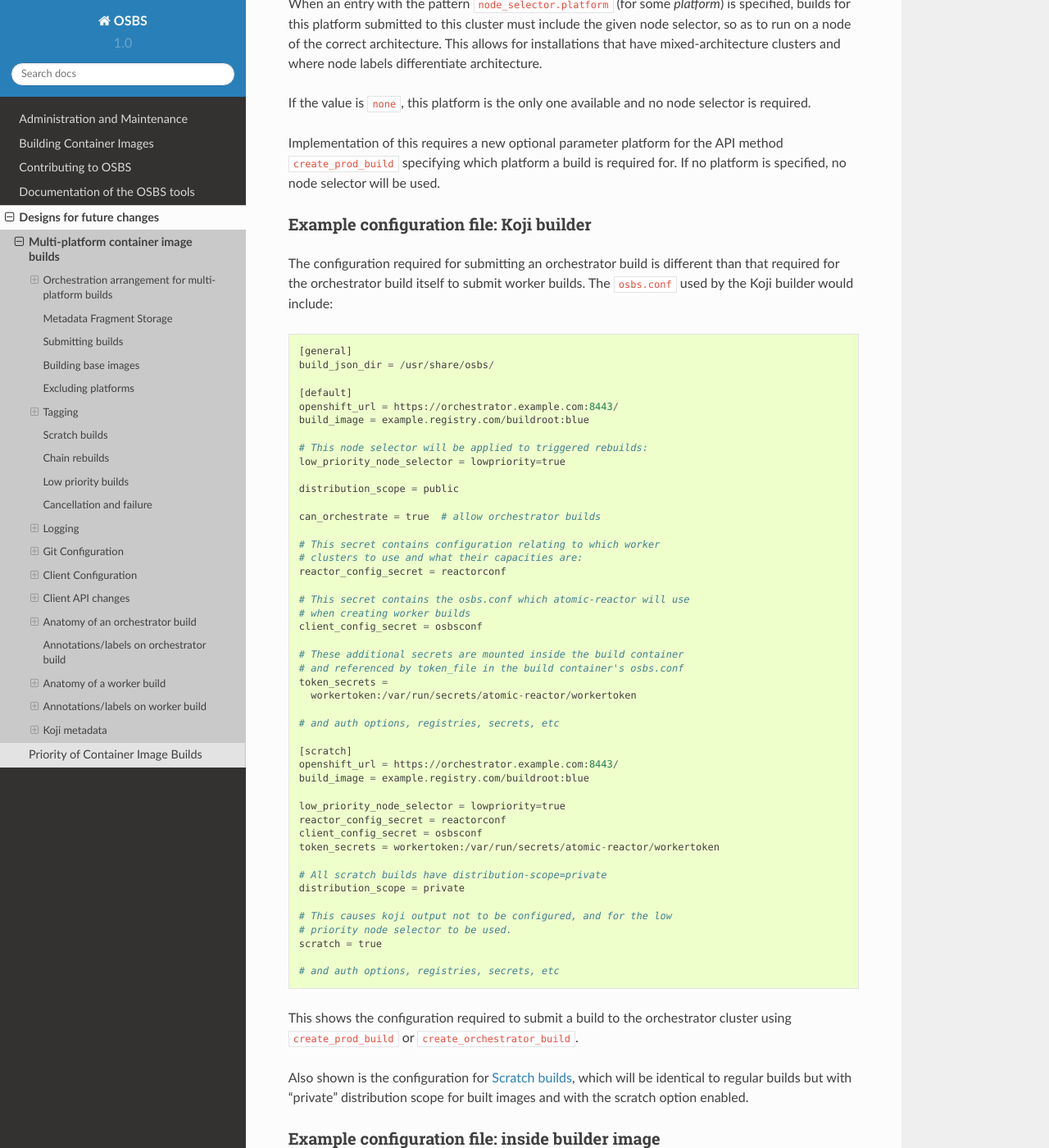
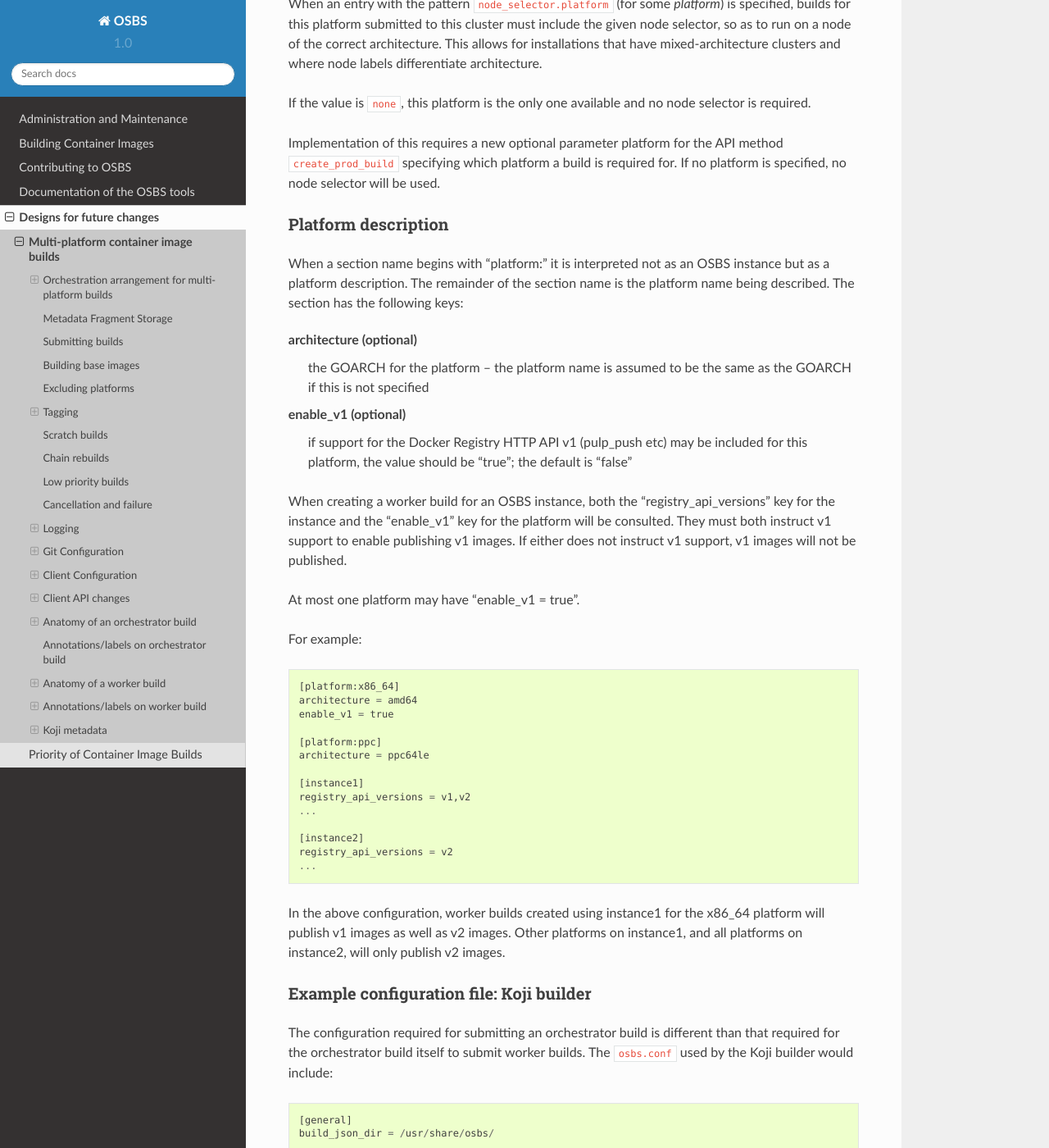
Before and after one commit to containerbuildsystem/osbs-docs, a Sphinx documentation site: the page built from docs/multiarch.rst, in a window 1280 px wide and 1400 px high, scrolled down 9009 px. Shown: the whole window at 82% size. Built offline with Sphinx 7.4.7 and the Read the Docs theme 2.0.0, drawn with Linux system fonts in a browser that asks for light colours; some of the changed text lies outside the part shown.

Commit message:
Describe new platform:... sections
These sections perform two functions:

* set the GOARCH architecture name for each platform, if different from
  the platform name

* allow publishing v1 images on a per-platform basis

Signed-off-by: Tim Waugh <twaugh@redhat.com>

```diff
--- a/docs/multiarch.rst
+++ b/docs/multiarch.rst
@@ -503,7 +503,8 @@ Client Configuration
 --------------------
 
 The osbs-client configuration file format will be augmented with
-instance-specific field ``node_selector``.
+instance-specific field ``node_selector``, and new sections for
+describing platforms.
 
 Node selector
 ~~~~~~~~~~~~~
@@ -523,6 +524,53 @@ the API method ``create_prod_build`` specifying which platform a build
 is required for. If no platform is specified, no node selector will be
 used.
 
+Platform description
+~~~~~~~~~~~~~~~~~~~~
+
+When a section name begins with "platform:" it is interpreted not as
+an OSBS instance but as a platform description. The remainder of the
+section name is the platform name being described. The section has the
+following keys:
+
+architecture (optional)
+  the GOARCH for the platform -- the platform name is assumed to be
+  the same as the GOARCH if this is not specified
+
+enable_v1 (optional)
+  if support for the Docker Registry HTTP API v1 (pulp_push etc)
+  may be included for this platform, the value should be "true"; the
+  default is "false"
+
+When creating a worker build for an OSBS instance, both the
+"registry_api_versions" key for the instance and the "enable_v1" key
+for the platform will be consulted. They must both instruct v1 support
+to enable publishing v1 images. If either does not instruct v1 support,
+v1 images will not be published.
+
+At most one platform may have "enable_v1 = true".
+
+For example::
+
+  [platform:x86_64]
+  architecture = amd64
+  enable_v1 = true
+
+  [platform:ppc]
+  architecture = ppc64le
+
+  [instance1]
+  registry_api_versions = v1,v2
+  ...
+
+  [instance2]
+  registry_api_versions = v2
+  ...
+
+In the above configuration, worker builds created using instance1 for
+the x86_64 platform will publish v1 images as well as v2 images. Other
+platforms on instance1, and all platforms on instance2, will only
+publish v2 images.
+
 Example configuration file: Koji builder
 ~~~~~~~~~~~~~~~~~~~~~~~~~~~~~~~~~~~~~~~~
 
@@ -596,7 +644,12 @@ cluster, and which is contained in the Kubernetes secret named by
   [general]
   build_json_dir = /usr/share/osbs/
 
+  [platform:x86_64]
+  architecture = amd64
+  enable_v1 = true
+
   [prod-mixed]
+  registry_api_versions = v1,v2
   openshift_url = https://worker01.example.com:8443/
   node_selector.x86_64 = beta.kubernetes.io/arch=amd64
   node_selector.ppc64le = beta.kubernetes.io/arch=ppc64le
@@ -618,6 +671,7 @@ cluster, and which is contained in the Kubernetes secret named by
   # and auth options, registries, secrets, etc
 
   [prod-osd]
+  registry_api_versions = v1,v2
   openshift_url = https://api.prod-example.openshift.com/
   node_selector.x86_64 = none
   use_auth = true
@@ -630,6 +684,10 @@ In this configuration file there are two worker clusters, one which
 builds for both x86_64 and ppc64le platforms using nodes with specific
 labels (prod-mixed), and another which only accepts x86_64 builds
 (prod-osd).
+
+Note that although "registry_api_versions" lists v1, ppc64le builds
+will not publish v1 images as there is no "platform:ppc64le" section
+containing "enable_v1 = true".
 
 Client API changes
 ------------------
@@ -988,7 +1046,8 @@ registries
 
 goarch
   a mapping, each item having a platform name as the key and the
-  equivalent GOARCH architecture name as the value
+  equivalent GOARCH architecture name as the value; this is built from
+  the "platform:..." sections in the osbs.conf
 
 group
   This optional Boolean parameter can be set to false in order to
```
